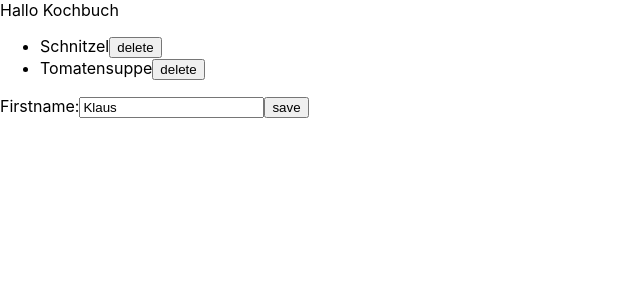
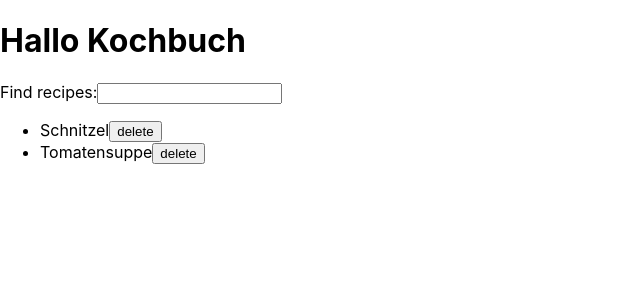
Before and after one commit to sspringer82/workshop, a React (Create React App) app: page / in a window 1280 px wide. Shown: the top 300 px of the page, without its empty margins (0-640 px from the left). Built offline with nearby package versions, Linux system fonts and the light colour scheme; data requests are answered from the project's data file.

Commit message:
Aufgabe 5

```diff
--- a/src/App.tsx
+++ b/src/App.tsx
@@ -1,6 +1,5 @@
 import React from 'react';
 import List from './List';
-import Form from './demo/Form';
 
 function getAppName() {
   return 'Kochbuch';
@@ -9,9 +8,8 @@ function getAppName() {
 const App: React.FC = () => {
   return (
     <div>
-      Hallo {getAppName()}
+      <h1>Hallo {getAppName()}</h1>
       <List />
-      <Form />
     </div>
   );
 };
--- a/src/List.tsx
+++ b/src/List.tsx
@@ -1,8 +1,9 @@
-import React, { useEffect, useState } from 'react';
+import React, { ChangeEvent, useEffect, useState } from 'react';
 import { Recipe } from './recipe';
 
 const List: React.FC = () => {
   const [recipes, setRecipes] = useState<Recipe[]>([]);
+  const [filter, setFilter] = useState<string>('');
 
   useEffect(() => {
     (async () => {
@@ -24,13 +25,35 @@ const List: React.FC = () => {
     }
   }
 
+  function handleFilterChange(e: ChangeEvent<HTMLInputElement>): void {
+    setFilter(e.target.value);
+  }
+
   if (recipes.length === 0) {
     return <div>No Recipes found</div>;
   }
 
   return (
+    <>
+      <label>
+        Find recipes:
+        <input
+          type="text"
+          name="filter"
+          id="filter"
+          value={filter}
+          onChange={handleFilterChange}
+        />
+      </label>
       <ul>
-      {recipes.map((recipe) => {
+        {recipes
+          .filter((recipe) => {
+            return (
+              filter.length === 0 ||
+              recipe.title.toLowerCase().includes(filter.toLowerCase())
+            );
+          })
+          .map((recipe) => {
             return (
               <li key={recipe.id}>
                 {recipe.title}
@@ -39,6 +62,7 @@ const List: React.FC = () => {
             );
           })}
       </ul>
+    </>
   );
 };
 
```
Also changed, not shown: src/Aufgaben/aufgabe5.md (added, +7 -0 lines), src/demo/child.tsx (added, +26 -0 lines). Lines whose indentation alone changed are shown as unchanged.
